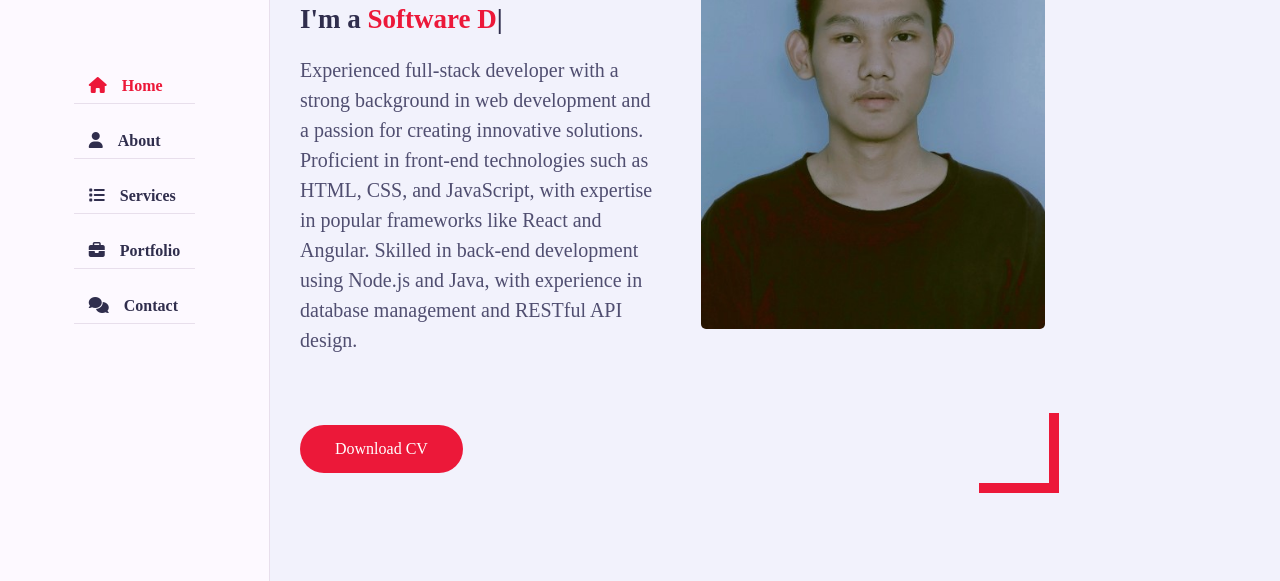
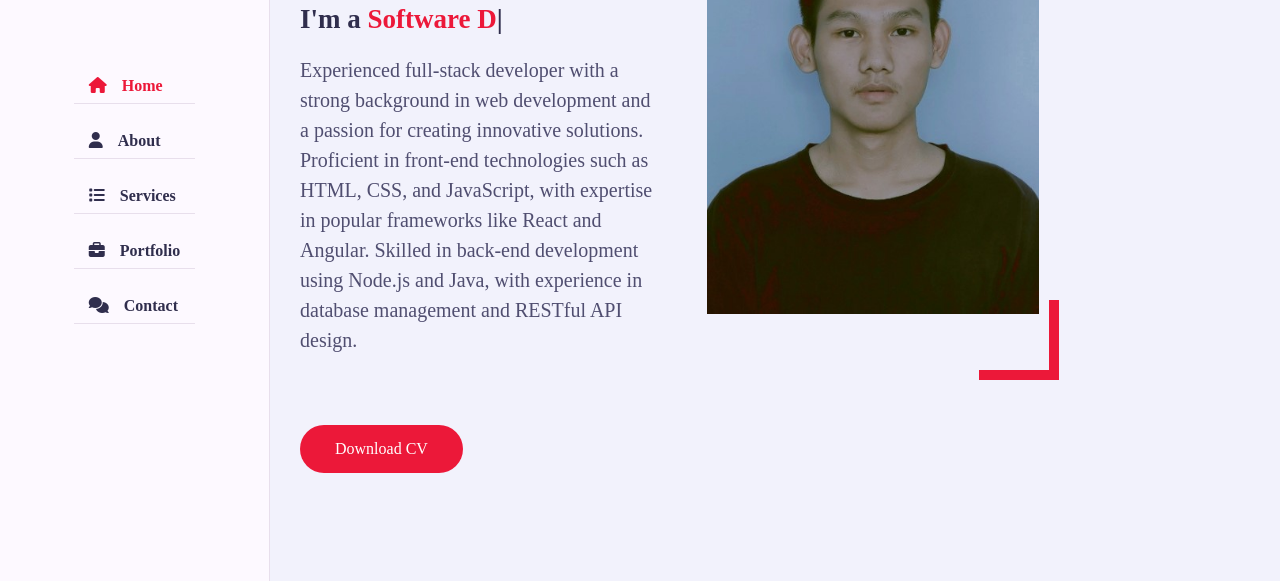
Before and after one commit to ChitKhonn/Portfolio, a plain HTML site: page index.html in a window 1280 px wide. Shown: the part 219-800 px from the top of the page. Drawn offline with nearby package versions, Linux system fonts and the light colour scheme; a web font is replaced by a local one.

Commit message:
finish design and responsive

```diff
--- a/css/style-switcher.css
+++ b/css/style-switcher.css
@@ -14,7 +14,7 @@
 }
 .style-switcher.open
 {
-    transform: translateX(-25px);
+    transform: translateX(-15px);
 }
 .style-switcher .s-icon
 {
--- a/css/style.css
+++ b/css/style.css
@@ -354,6 +354,7 @@ h3.my-profession
     max-width: 40%;
     position: relative;
     text-align: center;
+    /* padding-bottom: 20%; */
 }
 .home .home-img::after
 {
@@ -362,7 +363,7 @@ h3.my-profession
     height: 80px;
     width: 80px;
     right: 10px;
-    bottom: -20px;
+    bottom: 93px;
     border-bottom: 10px solid var(--skin-color);
     border-right: 10px solid var(--skin-color);
 }
@@ -379,10 +380,11 @@ h3.my-profession
 }
 .home .home-img img
 {
-    height: 450px;
+    height: 475px;
     /* width: 450px; */
-    margin: auto;
+    margin-bo: auto;
     border-radius: 5px;
+    padding-bottom: 40px;
 }
 /* About*/
 .about .about-content
@@ -816,7 +818,17 @@ h3.my-profession
     {
         display: none;
     }
+
 }
+
+@media (max-width:1025px)
+{
+    .home .home-img::after
+    {
+        bottom: 170px;
+    }
+}
+
 @media (max-width:767px)
 {
     .contact .contact-form .col-6,
--- a/index.html
+++ b/index.html
@@ -128,7 +128,7 @@
                       I'm Chit Khonn Cho and <span>Full-Stack Developer</span>
                     </h3>
                     <p>
-                      "Hello! I'm an enthusiastic and results-oriented
+                      Hello! I'm an enthusiastic and results-oriented
                       full-stack developer with a true passion for crafting
                       cutting-edge web applications. With a deep understanding
                       of both front-end and back-end technologies, including
@@ -154,7 +154,7 @@
                       Let's discuss how we can collaborate and drive digital
                       transformation together. Thank you for taking the time to
                       review my profile, and I look forward to the possibility
-                      of working with you in the future!"
+                      of working with you in the future!
                     </p>
                   </div>
                 </div>
```
